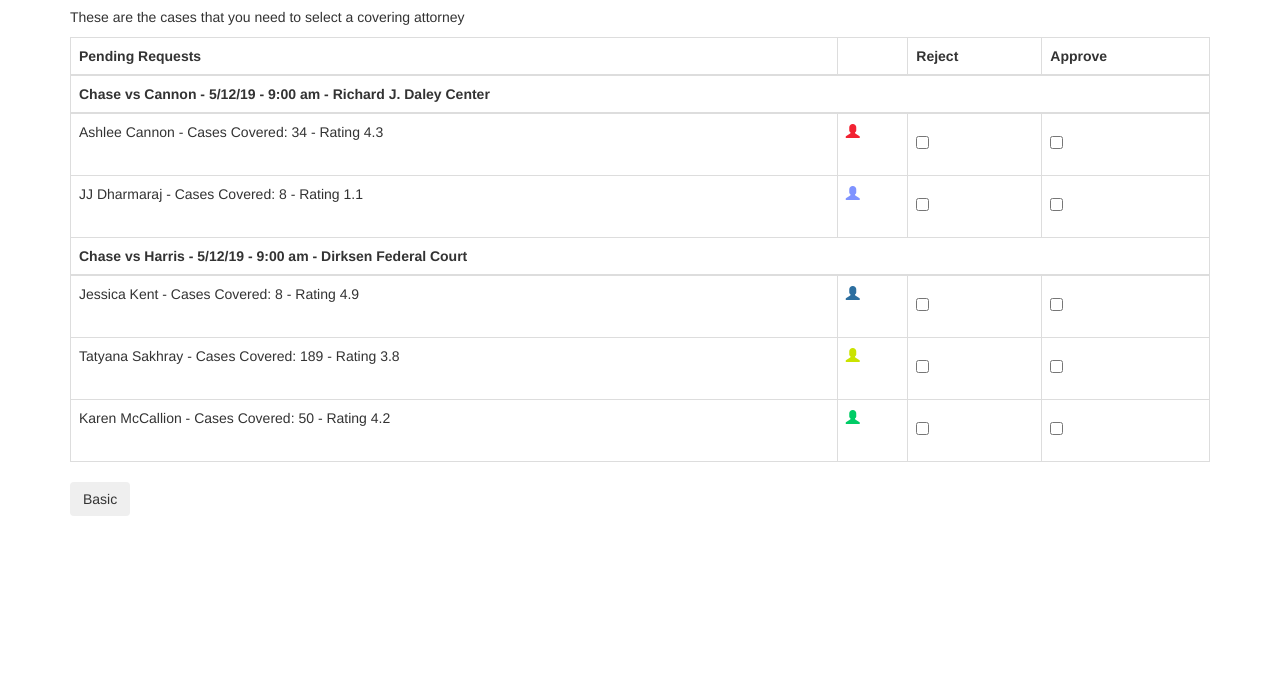
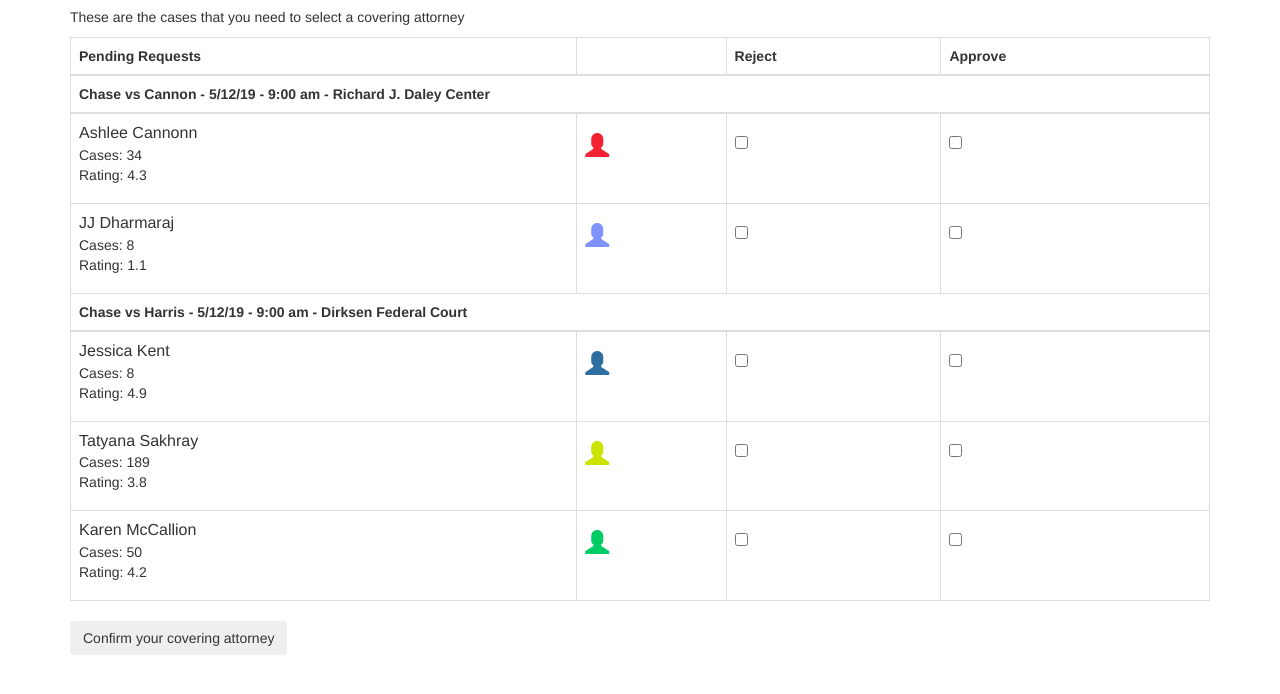
Before and after one commit to cover-your-case/request-attorney-manage, a plain HTML site: page src/index.html in a window 1280 px wide. Shown: the part 56-750 px from the top of the page. Drawn offline with nearby package versions, Linux system fonts and the light colour scheme.

Commit message:
fixed basic UI and titles

```diff
--- a/src/index.html
+++ b/src/index.html
@@ -2,7 +2,7 @@
 <html lang="en">
 
 <head>
-    <title>Bootstrap Example</title>
+    <title>Cover Your Case - Manage Cases</title>
     <meta charset="utf-8">
     <meta name="viewport" content="width=device-width, initial-scale=1">
     <link rel="stylesheet" href="https://maxcdn.bootstrapcdn.com/bootstrap/3.4.0/css/bootstrap.min.css">
@@ -32,9 +32,9 @@
             <tbody>
                 <tr>
                     <td>
-                        <p>Ashlee Cannon - Cases Covered: 34 - Rating 4.3</p>
+                        <p><span style="font-size: 16px;">Ashlee Cannonn</span><br>Cases: 34<br>Rating: 4.3</p>
                     </td>
-                    <td><span class="glyphicon glyphicon-user" style="color:#F22232;"></span></td>
+                    <td><span class="glyphicon glyphicon-user" style="color:#F22232; margin-top: 10px; font-size: 24px;"></span></td>
                     <td>
                         <div class="checkbox">
                             <label><input type="checkbox" value=""></label>
@@ -48,9 +48,9 @@
                 </tr>
                 <tr>
                     <td>
-                        <p>JJ Dharmaraj - Cases Covered: 8 - Rating 1.1</p>
+                        <p><span style="font-size: 16px;">JJ Dharmaraj</span><br>Cases: 8<br>Rating: 1.1</p>
                     </td>
-                    <td><span class="glyphicon glyphicon-user" style="color:#7F93FF;"></span></td>
+                    <td><span class="glyphicon glyphicon-user" style="color:#7F93FF; margin-top: 10px; font-size: 24px;"></span></td>
                     <td>
                         <div class="checkbox">
                             <label><input type="checkbox" value=""></label>
@@ -70,9 +70,9 @@
             <tbody>
                 <tr>
                     <td>
-                        <p>Jessica Kent - Cases Covered: 8 - Rating 4.9</p>
+                        <p><span style="font-size: 16px;">Jessica Kent</span><br>Cases: 8<br>Rating: 4.9</p>
                     </td>
-                    <td><span class="glyphicon glyphicon-user" style="color:#2D6FA0;"></span></td>
+                    <td><span class="glyphicon glyphicon-user" style="color:#2D6FA0; margin-top: 10px; font-size: 24px;"></span></td>
                     <td>
                         <div class="checkbox">
                             <label><input type="checkbox" value=""></label>
@@ -86,9 +86,9 @@
                 </tr>
                 <tr>
                     <td>
-                        <p>Tatyana Sakhray - Cases Covered: 189 - Rating 3.8</p>
+                        <p><span style="font-size: 16px;">Tatyana Sakhray</span><br>Cases: 189<br>Rating: 3.8</p>
                     </td>
-                    <td><span class="glyphicon glyphicon-user" style="color:#CAE300;"></span></td>
+                    <td><span class="glyphicon glyphicon-user" style="color:#CAE300; margin-top: 10px; font-size: 24px;"></span></td>
                     <td>
                         <div class="checkbox">
                             <label><input type="checkbox" value=""></label>
@@ -102,9 +102,9 @@
                 </tr>
                 <tr>
                     <td>
-                        <p>Karen McCallion - Cases Covered: 50 - Rating 4.2</p>
+                        <p><span style="font-size: 16px;">Karen McCallion</span><br>Cases: 50<br>Rating: 4.2</p>
                     </td>
-                    <td><span class="glyphicon glyphicon-user" style="color:#00CC66;"></span></td>
+                    <td><span class="glyphicon glyphicon-user" style="color:#00CC66; margin-top: 10px; font-size: 24px;"></span></td>
                     <td>
                         <div class="checkbox">
                             <label><input type="checkbox" value=""></label>
@@ -118,7 +118,7 @@
                 </tr>
             </tbody>
         </table>
-        <button type="button" class="btn" onclick="sendLambda()">Basic</button>
+        <button type="button" class="btn" onclick="sendLambda()">Confirm your covering attorney</button>
     </div>
 
 </body>
```
Also changed, not shown: src/verifyTask.html (+1 -1 lines).
